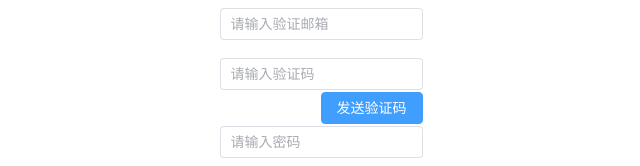
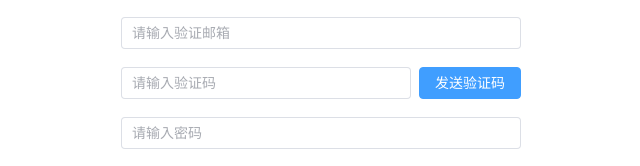
Before and after one commit to Enqurance/Agile_Frontend, a Vue app: page /register in a window 1280 px wide. Shown: the part 292-458 px from the top of the page, without its empty margins (319-959 px from the left). Built offline with nearby package versions, Linux system fonts and the light colour scheme.

Commit message:
[fix](RegisterView)输入框过短问题,按钮布局调整

```diff
--- a/src/components/RegisterView.vue
+++ b/src/components/RegisterView.vue
@@ -15,14 +15,15 @@
                               @keyup.enter="register"></el-input>
                 </el-form-item>
 
-                <el-form-item prop="emailCode">
+                <div style="display:flex;width: 400px;">
+                <el-form-item prop="emailCode" style="width: 330px;padding-right: 110px;">
                     <el-input v-model="registerForm.emailCode" placeholder="请输入验证码"
-                              @keyup.enter="register"></el-input>
+                    @keyup.enter="register"></el-input>
                 </el-form-item>
-
-                <el-form-item prop="emailCodeBotton">
+                <el-form-item prop="emailCodeBotton" style="flex: 1;">
                     <el-button type="primary" @click="sendEmailCode" class="button_left">发送验证码</el-button>
                 </el-form-item>
+                </div>
 
                 <el-form-item prop="password">
                     <el-input type="password" v-model="registerForm.password1" placeholder="请输入密码"
@@ -34,7 +35,7 @@
                 </el-form-item>
 
                 <el-form-item prop="grade">
-                    <el-select v-model="registerForm.grade" placeholder="请选择年级">
+                    <el-select v-model="registerForm.grade" placeholder="请选择年级" class="el-select">
                         <el-option label="本科" value="1"></el-option>
                         <el-option label="硕士" value="2"></el-option>
                         <el-option label="博士" value="3"></el-option>
@@ -42,7 +43,7 @@
                 </el-form-item>
 
                 <el-form-item prop="campus">
-                    <el-select v-model="registerForm.campus" placeholder="请选择校区">
+                    <el-select v-model="registerForm.campus" placeholder="请选择校区" class="el-select">
                         <el-option label="学院路校区" value="1"></el-option>
                         <el-option label="沙河校区" value="2"></el-option>
                     </el-select>
@@ -181,6 +182,7 @@ export default {
     display: flex; /* 添加Flex属性 */
     justify-content: center;
     align-items: center;
+    width: 400px; /* 设置固定宽度为 400px */
 }
 
 .register-form {
@@ -202,4 +204,8 @@ export default {
     position: absolute;
     right: 0%;
 }
+
+.el-select {
+    width: 100%;
+}
 </style>
```
